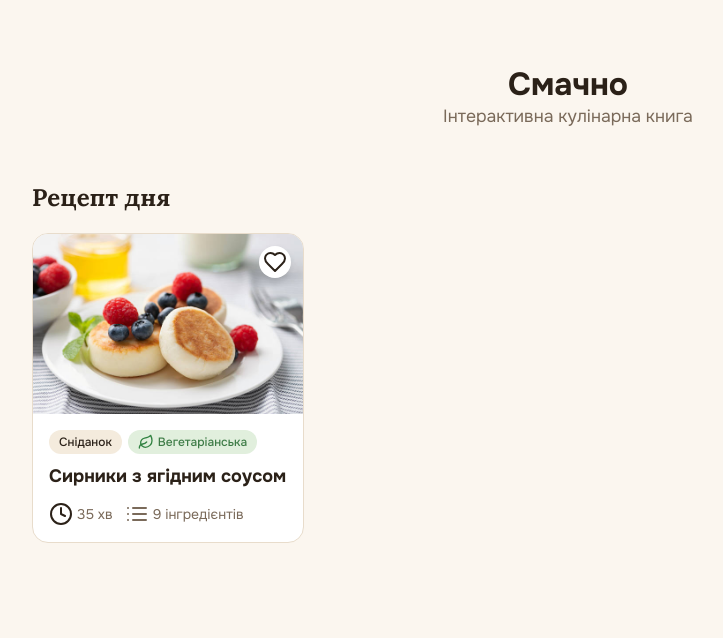
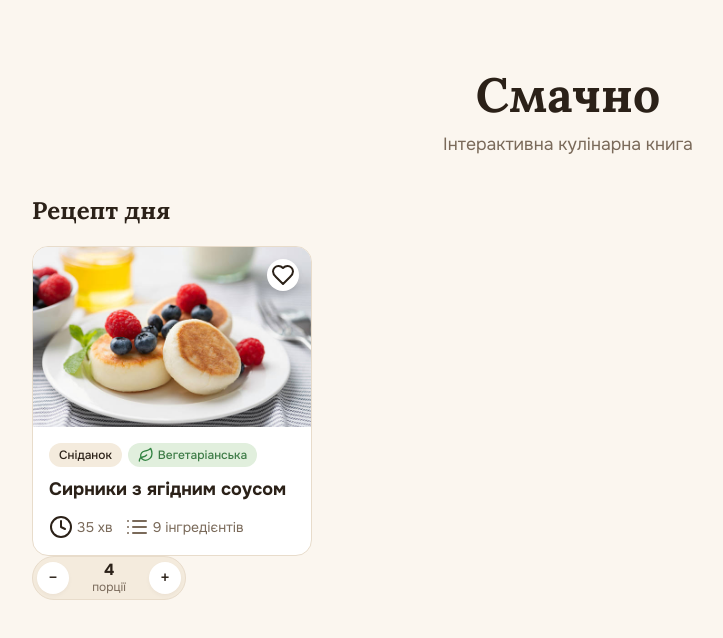
Before and after one commit to reshetovadarina/Smachno, a Vue app: page / in a window 1280 px wide. Shown: the top 638 px of the page, without its empty margins (32-755 px from the left). Built offline with nearby package versions, Linux system fonts and the light colour scheme.

Commit message:
add interactive portions counter with minimum 1 portion

```diff
--- a/src/App.vue
+++ b/src/App.vue
@@ -7,6 +7,19 @@ import iconClock from './assets/clock.svg'
 import iconList from './assets/list.svg'
 import imgSyrnyky from './assets/syrnyky.jpg'
 
+const cookingTime = ref('35 хв')
+const ingredientsCount = ref(9)
+const portions = ref(4)
+
+const decreasePortions = () => {
+  if (portions.value > 1) {
+    portions.value--
+  }
+}
+
+const increasePortions = () => {
+  portions.value++
+}
 
 const recipeOfDay = ref({
   title: 'Сирники з ягідним соусом',
@@ -15,22 +28,19 @@ const recipeOfDay = ref({
    isVegetarian: true
 })
 
-const cookingTime = ref('35 хв')
-const ingredientsCount = ref(9)
-
 </script>
 
 <template>
   <div id="app" class="container">
     <header class="app-header">
-      <h1>Смачно</h1>
+      <h1 class="app-title" >Смачно</h1>
       <p class="app-subtitle">Інтерактивна кулінарна книга</p>
     </header>
 
-    <main class="recipe-section">
         <main class="recipe-section">
       <h2 class="section-title">Рецепт дня</h2>
 
+      <div class="recipe-of-day-wrapper"></div>
       <div class="recipe-card-vertical">
         <div class="card-media-wrapper">
           <img :src="recipeOfDay.image" :alt="recipeOfDay.title" class="recipe-main-img" />
@@ -69,13 +79,36 @@ const ingredientsCount = ref(9)
           </div>
         </div>
       </div>
-    </main>
-    </main>
+
+ <div class="portions-counter">
+          <button
+            class="portions-btn"
+            @click="decreasePortions"
+            :disabled="portions <= 1"
+            aria-label="Зменшити кількість порцій"
+          >
+            −
+          </button>
+
+          <div class="portions-info">
+            <span class="portions-value">{{ portions }}</span>
+            <span class="portions-label">порції</span>
+          </div>
+
+          <button
+            class="portions-btn"
+            @click="increasePortions"
+            aria-label="Збільшити кількість порцій"
+          >
+            +
+          </button>
+        </div>
+
+     </main>
   </div>
 </template>
 
 <style scoped>
-
 .app-header {
   text-align: center;
   margin-bottom: 40px;
@@ -101,4 +134,19 @@ const ingredientsCount = ref(9)
   color: var(--text-primary);
   text-align: center;
 }
+
+.recipe-section {
+  display: flex;
+  flex-direction: column;
+  align-items: flex-start;
+  margin-top: 15px;
+}
+
+.recipe-of-day-wrapper {
+  display: flex;
+  flex-direction: column;
+  gap: 16px;
+  align-items: flex-start;
+}
+
 </style>
--- a/src/assets/main.css
+++ b/src/assets/main.css
@@ -52,13 +52,6 @@ body {
   max-width: var(--max-width-content);
   padding: 64px;
   width: 100%;
-}
-
-.recipe-section {
-  display: flex;
-  flex-direction: column;
-  align-items: flex-start;
-  margin-top: 15px;
 }
 
 .recipe-card-vertical {
@@ -176,3 +169,60 @@ body {
   width: 24px;
   height: 24px;
 }
+
+.portions-counter {
+  display: inline-flex;
+  align-items: center;
+  background-color: var(--bg-subtle);
+  border: 1px solid var(--border-default);
+  border-radius: 9999px;
+  padding: 4px;
+  gap: 16px;
+}
+
+.portions-btn {
+  width: 32px;
+  height: 32px;
+  border-radius: 50%;
+  border: none;
+  background-color: var(--bg-surface);
+  color: var(--text-primary);
+  font-size: 1.2rem;
+  font-family: var(--font-text);
+  display: flex;
+  align-items: center;
+  justify-content: center;
+  cursor: pointer;
+  box-shadow: 0 2px 4px rgba(44, 27, 17, 0.04);
+  transition:
+    background-color 0.2s,
+    opacity 0.2s;
+}
+
+.portions-btn:hover:not(:disabled) {
+  background-color: var(--bg-canvas);
+}
+
+.portions-btn:disabled {
+  opacity: 0.4;
+  cursor: not-allowed;
+}
+
+.portions-info {
+  display: flex;
+  flex-direction: column;
+  align-items: center;
+  min-width: 48px;
+}
+
+.portions-value {
+  font-weight: 700;
+  font-size: 1rem;
+  line-height: 1.1;
+  color: var(--text-primary);
+}
+
+.portions-label {
+  font-size: 0.75rem;
+  color: var(--text-muted);
+}
```
